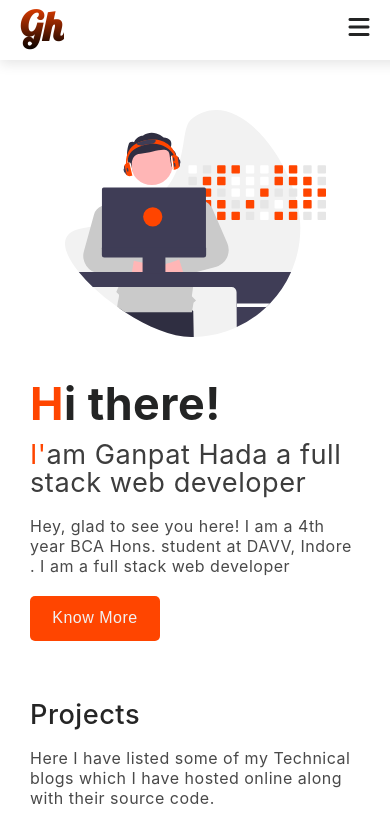
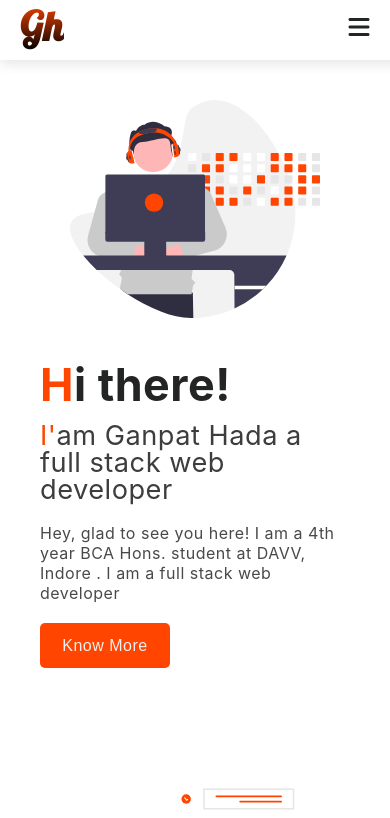
Before and after one commit to GanpatHada/ganpathada-portfolio, a React (Create React App) app: page / in a window 390 px wide. Shown: the top 818 px of the page. Built offline with nearby package versions, Linux system fonts and the light colour scheme; a web font is replaced by a local one.

Commit message:
added images in mobile view

```diff
--- a/src/App.css
+++ b/src/App.css
@@ -188,6 +188,7 @@ main {
 }
 .imagesection{
   padding: 30px;
+  overflow: hidden;
 }
 main h1{
   font-size: 5rem;
@@ -287,7 +288,7 @@ main h2::first-letter{
 .mainblocks{
   margin-top: 80px;
 }
-.mainblocks h1{
+.mainblocks > h1{
   color: #232424;
   text-align: center;
   margin: 20px 0px;
@@ -508,9 +509,9 @@ footer i{
   .prevsblock{
     flex-direction: column;
   }
-  .imagesection{
+  /* .imagesection{
     display: none;
-  }
+  } */
   .introsection{
     width: 100%;
 
@@ -526,22 +527,35 @@ footer i{
   main h1{
     font-size: 3.5rem;
   }
-  main .imagesection{
+  .prevsblock img,#mainblock img{
+    width:400px;
+  }
+  .imagesection{
     display: flex;
-    order: 1;
-    width: 80%;
+    width: 100%;
     margin: auto;
   }
-  main .introsection{
+  main .imagesection,#blogsprev .imagesection{
+    order: 1;
+  }
+  main .introsection,#blogsprev .introsection{
     order: 2;
   }
 
+
 }
 @media (max-width: 576px){
-  main .imagesection{
-
-    width: 100%;
-
+  .prevsblock img{
+    width:200px;
+  }
+  #mainblock img{
+    width: 250px;
+  }
+  .imagesection{
+    padding: 10px;
+  }
+  #mainblock > div{
+    padding: 20px;
   }
   main h1{
     font-size: 2.8rem;
```
